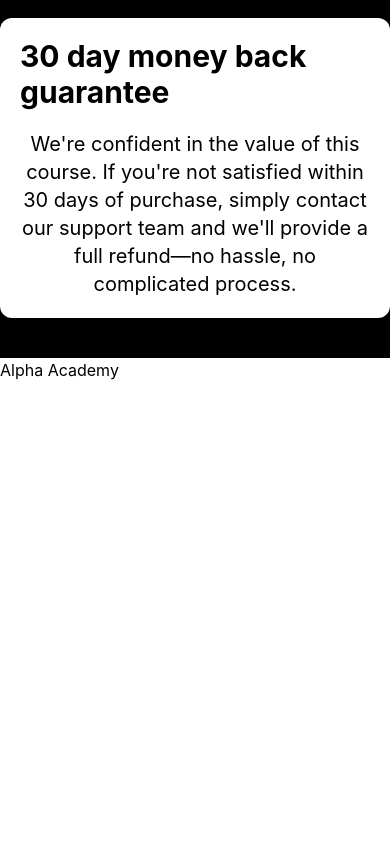
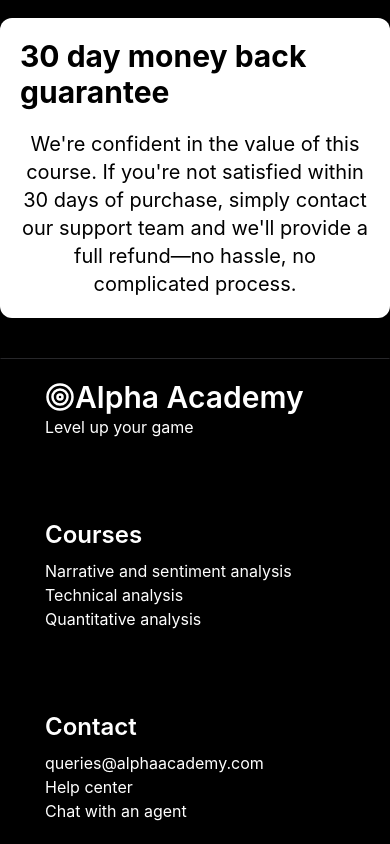
Before and after one commit to amal-j-antony/course-react, a React (Vite) app: page / in a window 390 px wide. Shown: the part 5390-6234 px from the top of the page. Before the commit the page ends 5772 px from the top, so only its background shows below. Built offline with nearby package versions, Linux system fonts and the light colour scheme; a web font is replaced by a local one.

Commit message:
feat: add footer, add favicon , update title

```diff
--- a/index.html
+++ b/index.html
@@ -3,9 +3,9 @@
 
 <head>
   <meta charset="UTF-8" />
-  <link rel="icon" type="image/svg+xml" href="/favicon.svg" />
+  <link rel="icon" type="image/svg+xml" href="/target.png" />
   <meta name="viewport" content="width=device-width, initial-scale=1.0" />
-  <title>10_trading_course</title>
+  <title>Alpha Academy</title>
   <link rel="preconnect" href="https://fonts.googleapis.com">
   <link rel="preconnect" href="https://fonts.gstatic.com" crossorigin>
   <link
--- a/src/components/Footer.jsx
+++ b/src/components/Footer.jsx
@@ -3,10 +3,33 @@
 
 function Footer() {
   return (
-    <div className='flex justify-center items-center'>
-      <footer className='container grid grid-cols-1 xl:grid-cols-3'>
+    <div className='flex justify-center items-center bg-black border border-t-zinc-800 py-5'>
+
+      <footer className='container w-75 lg:w-full flex max-lg:flex-col gap-20 justify-center max-lg:  bg-black text-white '>
+
         <div className="">
-          <h1>Alpha Academy</h1>
+          <h1 className='text-3xl font-semibold flex items-center'>
+            <LuTarget className='' />Alpha Academy
+          </h1>
+          <p>Level up your game</p>
+        </div>
+
+        <div className="">
+          <ul>
+            <li className='text-2xl pb-2 font-semibold'>Courses</li>
+            <li>Narrative and sentiment analysis</li>
+            <li>Technical analysis</li>
+            <li>Quantitative analysis</li>
+          </ul>
+        </div>
+
+        <div>
+          <ul>
+            <li className='text-2xl pb-2 font-semibold'>Contact</li>
+            <li>queries@alphaacademy.com</li>
+            <li>Help center</li>
+            <li>Chat with an agent</li>
+          </ul>
         </div>
       </footer>
     </div>
--- a/src/components/Header.jsx
+++ b/src/components/Header.jsx
@@ -7,8 +7,8 @@
   return (
     <div className='flex justify-center items-center bg-black'>
       <nav className='w-full max-lg:px-5 container flex justify-between items-center py-5 bg-black text-white'>
-        <span className='text-xl font-bold flex items-center gap-2'>
-          <LuTarget />Alpha Academy
+        <span className='text-xl lg:text-3xl font-bold flex items-center gap-2'>
+          <LuTarget className=''/>Alpha Academy
         </span>
         <MdOutlineMenu className='lg:hidden '/>
         <ul className='hidden lg:flex justify-center items-center gap text-lg font-semibold '>
```
Also changed, not shown: public/target.png (added).
